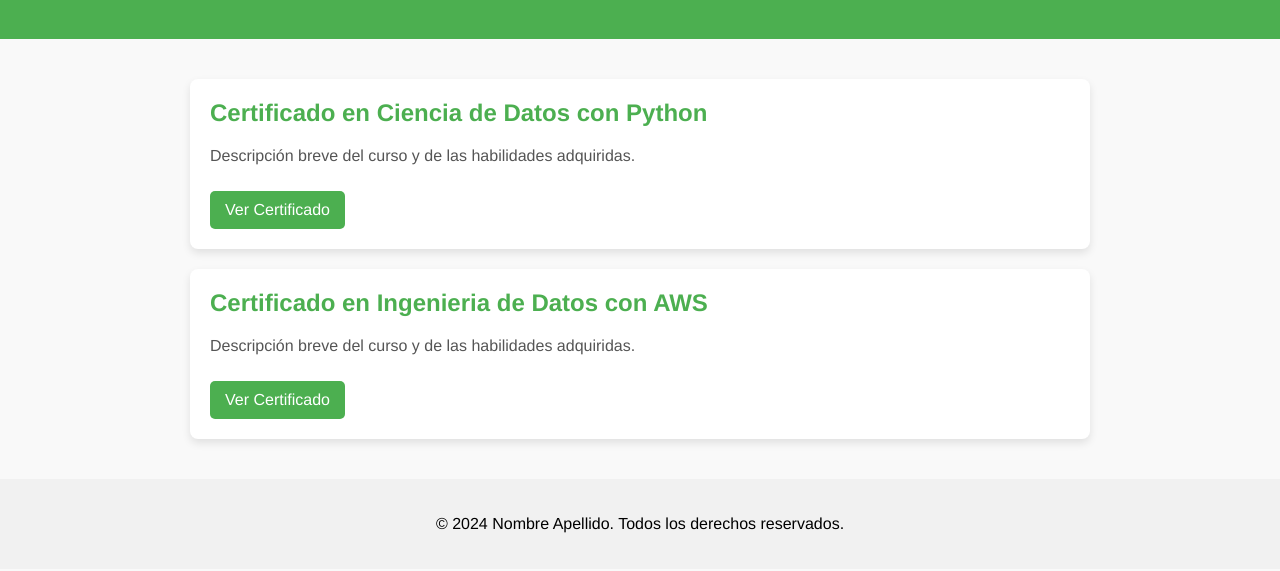
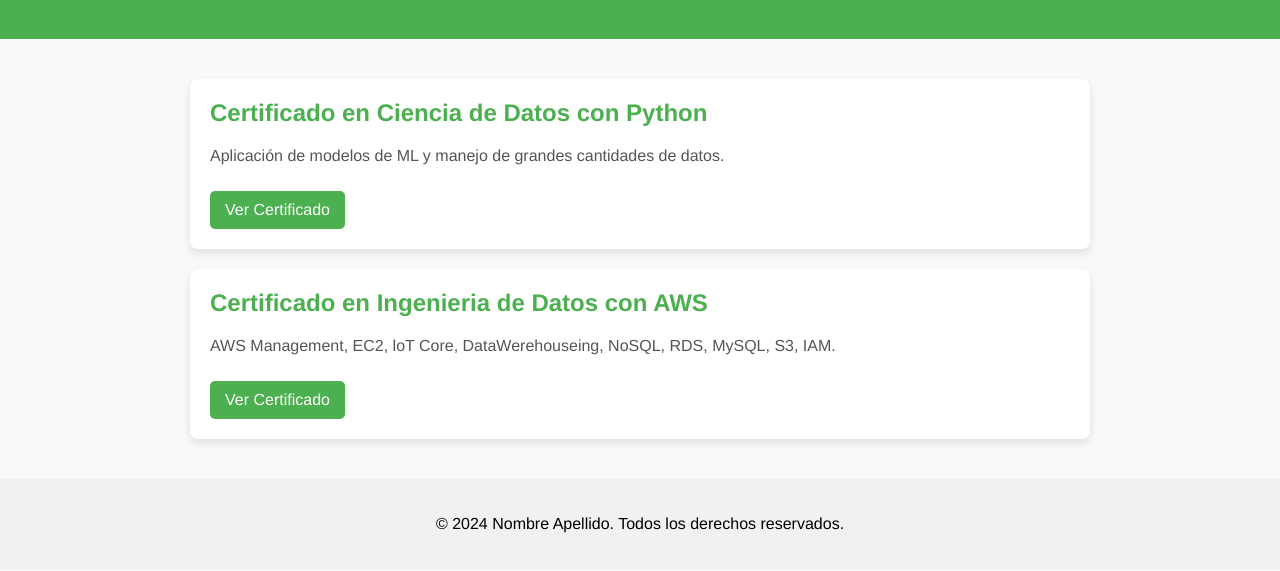
Before and after one commit to almengod/Certifications, a plain HTML site: page index.html in a window 1280 px wide. Shown: the part 99-670 px from the top of the page. Drawn offline with Linux system fonts and the light colour scheme.

Commit message:
Update index.html

```diff
--- a/index.html
+++ b/index.html
@@ -72,12 +72,12 @@
     <div class="container">
         <div class="certificado">
             <h2>Certificado en Ciencia de Datos con Python</h2>
-            <p>Descripción breve del curso y de las habilidades adquiridas.</p>
+            <p>Aplicación de modelos de ML y manejo de grandes cantidades de datos.</p>
             <a href="Alejandro Méndez Godoy Ciencia de Datos con Python.pdf" target="_blank">Ver Certificado</a>
         </div>
         <div class="certificado">
             <h2>Certificado en Ingenieria de Datos con AWS</h2>
-            <p>Descripción breve del curso y de las habilidades adquiridas.</p>
+            <p>AWS Management, EC2, loT Core, DataWerehouseing, NoSQL, RDS, MySQL, S3, IAM.</p>
             <a href="Alejandro Méndez Godoy Ingenieria de Datos con AWS.pdf" target="_blank">Ver Certificado</a>
         </div>
     </div>
```
